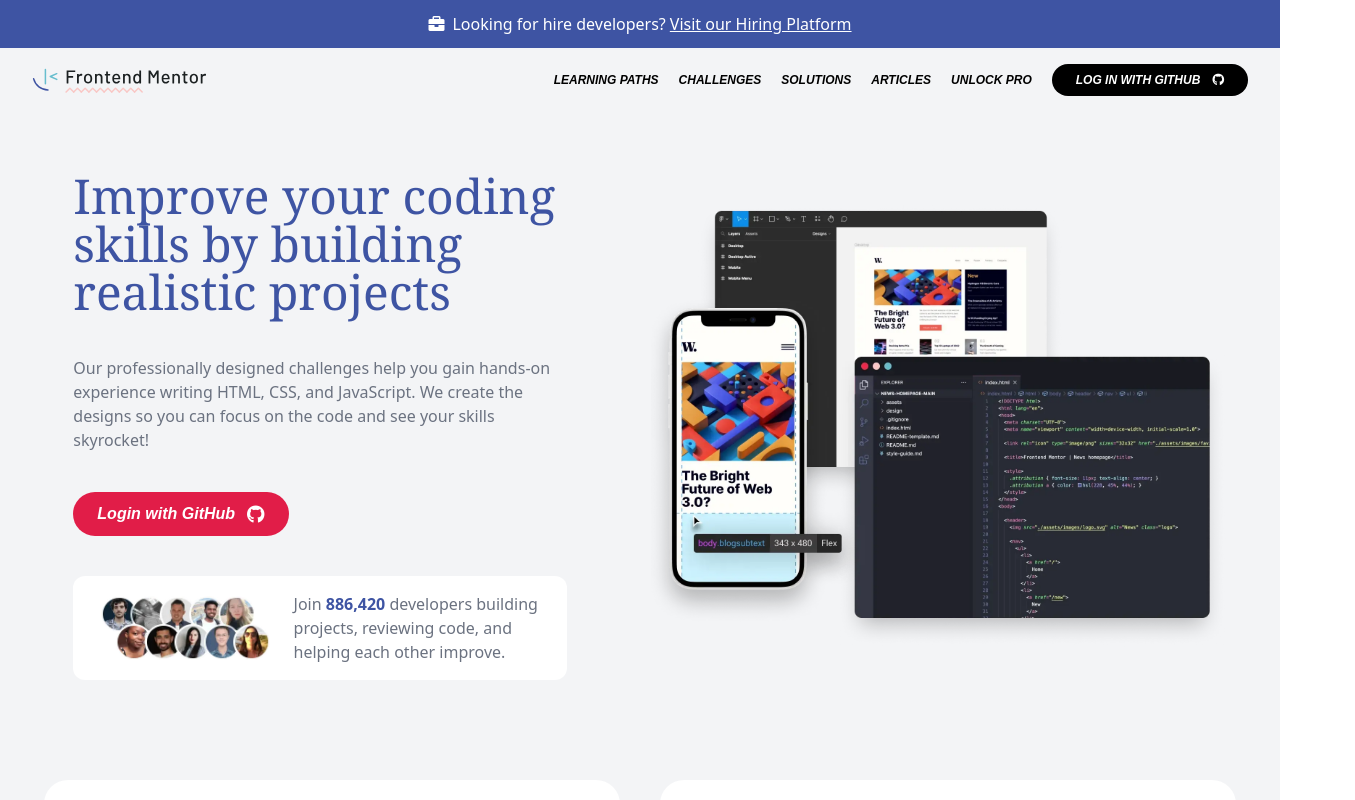
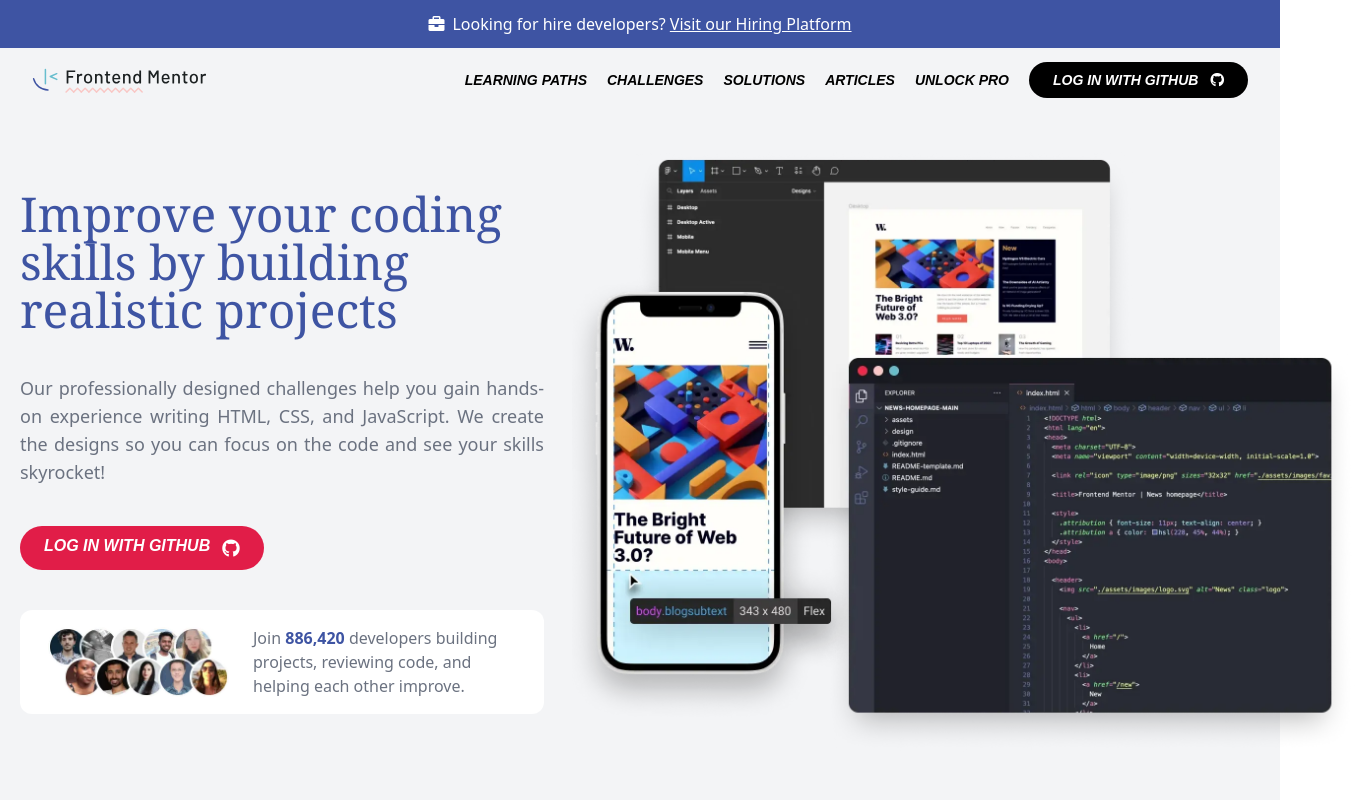
Before and after one commit to MujithabaFarahi/Tailwind-CSS-Practice, a React (Create React App) app in the folder tailwind-practice/: page / in a window 1280 px wide. Shown: the top 800 px of the page, 1355 px wide, since content can reach past the window. Built offline with nearby package versions, Linux system fonts and the light colour scheme.

Commit message:
Fix: Responsive

```diff
--- a/tailwind-practice/src/component/Hero.jsx
+++ b/tailwind-practice/src/component/Hero.jsx
@@ -1,20 +1,22 @@
 import React from 'react';
 import img from '../assets/images/img1.webp';
 import img2 from '../assets/images/img2.webp';
+import jessica from '../assets/images/jessica.jpeg';
+import kevin from '../assets/images/kevin.jpeg';
 import TestimonialCard from './TestimonialCard';
 
 export default function Hero() {
   return (
     <div className="">
-      <div className="flex flex-col items-center justify-center mt-10 md:flex-row lg:gap-x-16 gap-y-10">
-        <div className="max-w-xl p-5 md:w-8/12 lg:w-5/12">
+      <div className="flex flex-col items-center justify-start mt-10 md:flex-row gap-y-10 gap-x-5 xl:justify-around ">
+        <div className=" md:w-[500px]  p-2   md:flex-shrink-0 md:ml-3  lg:w-[540px]">
           <div className="text-center md:text-start">
-            <p className="font-serif text-5xl text-customBlue">
+            <p className="font-serif text-5xl text-customBlue ">
               Improve your coding skills by building realistic projects
             </p>
           </div>
-          <div className="mt-10">
-            <p className="text-center text-gray-500 md:text-start">
+          <div className="mt-10 lg:text-lg">
+            <p className="text-lg text-center text-gray-500 md:text-justify">
               Our professionally designed challenges help you gain hands-on
               experience writing HTML, CSS, and JavaScript. We create the
               designs so you can focus on the code and see your skills
@@ -22,8 +24,8 @@
             </p>
           </div>
           <div className="flex justify-center md:justify-start">
-            <button className="flex items-center px-6 py-2 mt-10 text-white barlow-bold-italic bg-rose-600 rounded-3xl hover:bg-rose-700">
-              Login with GitHub
+            <button className="flex px-6 py-2 mt-10 text-white barlow-bold-italic bg-rose-600 rounded-3xl hover:bg-rose-700">
+              LOG IN WITH GITHUB
               <i class="fab fa-github ml-3 text-lg"> </i>
             </button>
           </div>
@@ -42,27 +44,20 @@
             </div>
           </div>
         </div>
-        <div className="flex max-w-xl md:w-4/12 lg:w-7/12">
-          <div className="">
-            <img src={img} alt="img"></img>
-          </div>
+        <div className="flex-shrink-0 md:overflow-hidden max-w-none">
+          <img
+            src={img}
+            alt="img"
+            className=" md:max-h-[564px] xl:max-h-[600px] "
+            // style={{ objectFit: 'cover' }}
+          ></img>
         </div>
-        {/* <div className="flex max-w-xl bg-gray-300 md:w-4/12 lg:w-7/12">
-          <div className="w-full h-full md:h-auto md:flex md:items-stretch">
-            <img
-              src={img}
-              alt="img"
-              className="object-cover w-full h-full md:h-auto"
-              style={{ objectFit: 'cover' }}
-            />
-          </div>
-        </div> */}
       </div>
       <div className="flex flex-col items-center justify-center lg:flex-row ">
         <TestimonialCard
           name="Kevin Powell"
           role="Web Developer & YouTuber"
-          img={img2}
+          img={kevin}
           message="I highly recommend Frontend Mentor. Skip the search for project
             ideas and dive into ready-made challenges that help you level up as
             a developer."
@@ -70,7 +65,7 @@
         <TestimonialCard
           name="Jessica Chan"
           role="Web Developer & YouTuber"
-          img={img2}
+          img={jessica}
           message="Frontend Mentor is a win-win. You can sharpen your skills building websites and add finished projects to your portfolio to help land a job!"
         />
       </div>
--- a/tailwind-practice/src/component/Navbar.jsx
+++ b/tailwind-practice/src/component/Navbar.jsx
@@ -17,34 +17,34 @@
               <Logo />
             </div>
           </a>
-          <div className="items-center hidden space-x-5 text-xs md:flex barlow-bold-italic">
+          <div className="items-center hidden space-x-5 text-xs lg:text-sm md:flex barlow-bold-italic">
             <a
               href="#learning-paths"
-              className=" hover:underline hover:underline-offset-8 hover:text-red-500"
+              className=" hover:underline hover:underline-offset-8 decoration-red-500"
             >
               LEARNING PATHS
             </a>
             <a
               href="#challenges"
-              className=" hover:underline hover:underline-offset-8 hover:text-red-500"
+              className=" hover:underline hover:underline-offset-8 hover:decoration-red-500"
             >
               CHALLENGES
             </a>
             <a
               href="#solutions"
-              className="hover:underline hover:underline-offset-8 hover:text-red-500"
+              className="hover:underline hover:underline-offset-8 hover:decoration-red-500"
             >
               SOLUTIONS
             </a>
             <a
               href="#articles"
-              className=" hover:underline hover:underline-offset-8 hover:text-red-500"
+              className=" hover:underline hover:underline-offset-8 hover:decoration-red-500"
             >
               ARTICLES
             </a>
             <a
               href="#unlock-pro"
-              className=" hover:underline hover:underline-offset-8 hover:text-red-500"
+              className=" hover:underline hover:underline-offset-8 hover:decoration-red-500"
             >
               UNLOCK PRO
             </a>
@@ -84,31 +84,31 @@
         <div className="md:hidden">
           <a
             href="#learning-paths"
-            className="block px-4 py-2 hover:underline hover:text-red-500"
+            className="block px-4 py-2 hover:underline hover:decoration-red-500"
           >
             LEARNING PATHS
           </a>
           <a
             href="#challenges"
-            className="block px-4 py-2 hover:underline hover:text-red-500"
+            className="block px-4 py-2 hover:underline hover:decoration-red-500"
           >
             CHALLENGES
           </a>
           <a
             href="#solutions"
-            className="block px-4 py-2 hover:underline hover:text-red-500"
+            className="block px-4 py-2 hover:underline hover:decoration-red-500"
           >
             SOLUTIONS
           </a>
           <a
             href="#articles"
-            className="block px-4 py-2 hover:underline hover:text-red-500"
+            className="block px-4 py-2 hover:underline hover:decoration-red-500"
           >
             ARTICLES
           </a>
           <a
             href="#unlock-pro"
-            className="block px-4 py-2 hover:underline hover:text-red-500"
+            className="block px-4 py-2 hover:underline hover:decoration-red-500"
           >
             UNLOCK PRO
           </a>
```
Also changed, not shown: tailwind-practice/src/assets/images/jessica.jpeg (added), tailwind-practice/src/assets/images/kevin.jpeg (added).
